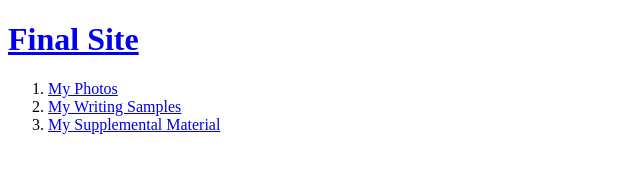
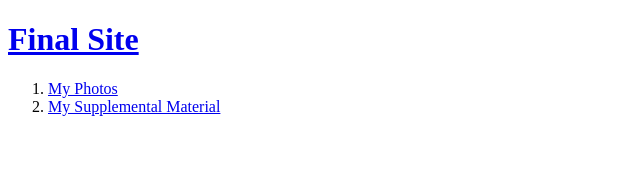
Before and after one commit to mmp100-evans/mmp100-evans.github.io, a plain HTML site: page index.html in a window 1280 px wide. Shown: the whole page, without its empty margins (0-640 px from the left). Drawn offline with Linux system fonts and the light colour scheme.

Commit message:
deleted writing link added resume link
deleted writing link added resume link

```diff
--- a/index.html
+++ b/index.html
@@ -6,7 +6,6 @@
   <h1><a href="index.html">Final Site</a></h1>
   <ol>
     <li><a href="photos.html">My Photos</a></li>
-    <li><a href="writing.html">My Writing Samples</a></li>
     <li><a href="supplemental_template.html">My Supplemental Material</a></li>
   </ol>
 </body>
```
